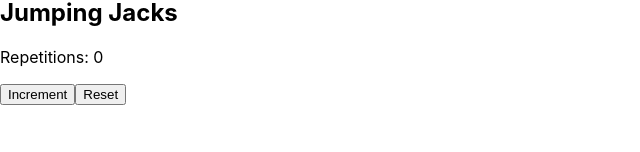
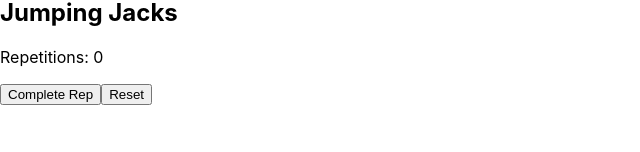
Before and after one commit to JasmineButterfield0/exercise, a React (Create React App) app: page / in a window 1280 px wide. Both pictures are taken after a click on the button "Jumping Jacks". Shown: the part 148-300 px from the top of the page, without its empty margins (0-640 px from the left). Built offline with nearby package versions, Linux system fonts and the light colour scheme.

Commit message:
Update index.js

```diff
--- a/src/components/RepetitionExercise/index.js
+++ b/src/components/RepetitionExercise/index.js
@@ -16,7 +16,7 @@ const RepetitionExercise = ({ name }) => {
     <div>
       <h2>{name}</h2>
       <p>Repetitions: {repetitions}</p>
-      <button onClick={handleIncrement}>Increment</button>
+      <button onClick={handleIncrement}>Complete Rep</button>
       <button onClick={handleReset}>Reset</button>
     </div>
   );
```
